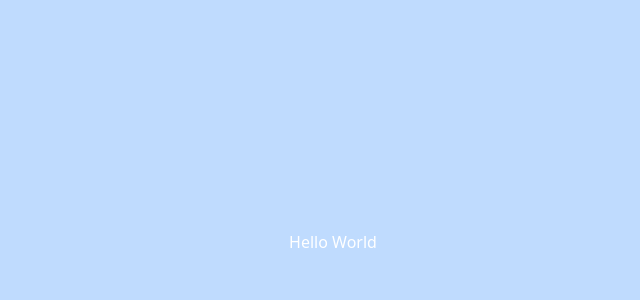
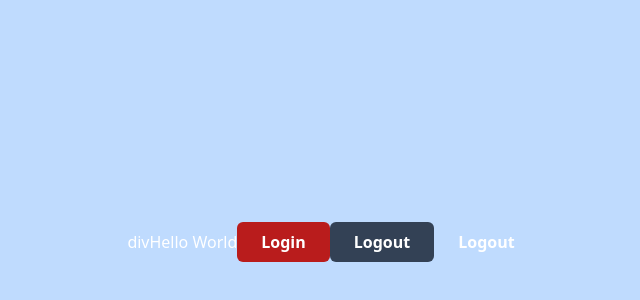
Before and after one commit to SatriyoRizkyansah/belajar-react, a React (Vite) app: page / in a window 1280 px wide. Shown: the part 158-458 px from the top of the page, without its empty margins (307-947 px from the left). Built offline with nearby package versions, Linux system fonts and the light colour scheme.

Commit message:
components

```diff
--- a/src/App.jsx
+++ b/src/App.jsx
@@ -1,7 +1,23 @@
+import React from "react";
+import { renderToReadableStream } from "react-dom/server";
+
+const Button = (props) => {
+  const { children = "...", variant = "black" } = props;
+  return (
+    <button type="button" className={`h-10 px-6 font-semibold rounded-md ${variant} text-white`}>
+      {props.children}
+    </button>
+  );
+};
+
 function App() {
   return (
     <div className="flex justify-center bg-blue-200 min-h-screen items-center text-white">
+      div
       <div>Hello World</div>
+      <Button variant="bg-red-700">Login</Button>
+      <Button variant="bg-slate-700">Logout</Button>
+      <Button>Logout</Button>
     </div>
   );
 }
```
